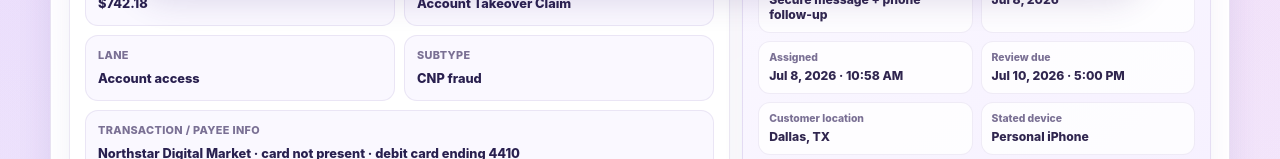
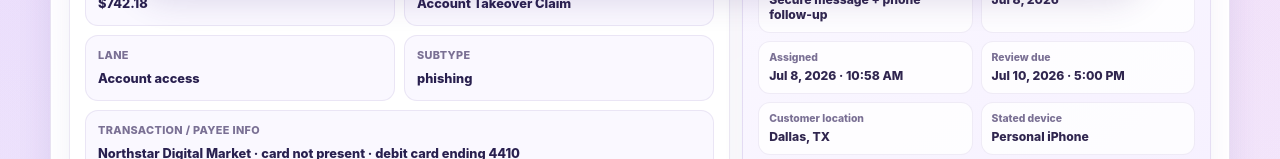
Before and after one commit to iamre2024-debug/fraud-Academy-v1, a React (Vite) app: page / in a window 1280 px wide. Shown: the part 793-952 px from the top of the page. Built offline with nearby package versions, Linux system fonts and the light colour scheme.

Commit message:
Update src/data/caseEnrichment.js

```diff
--- a/src/data/caseEnrichment.js
+++ b/src/data/caseEnrichment.js
@@ -117,7 +117,7 @@ const caseIntake = {
 };
 
 const claimContext = {
-  'FA-ATO-24018': { claimTypeId: 'account-takeover', scenarioId: 'ato-phishing-wallet', subtype: 'CNP fraud', reportedDate: 'Jul 8, 2026', issueStartDate: 'Jul 8, 2026', statement: 'I did not authorize this card purchase and was home when the transaction occurred.' },
+  'FA-ATO-24018': { claimTypeId: 'account-takeover', scenarioId: 'ato-phishing-wallet', subtype: 'phishing', reportedDate: 'Jul 8, 2026', issueStartDate: 'Jul 8, 2026', statement: 'I did not authorize this card purchase and was home when the transaction occurred.' },
   'FA-CB-24007': { claimTypeId: 'non-fraud-chargeback', scenarioId: 'ncb-recurring-cancellation', subtype: 'canceled service billed', reportedDate: 'Jul 8, 2026', issueStartDate: 'May 8, 2026', statement: 'I canceled the subscription and continued to see the same charge on my card statement.' },
   'FA-CR-24003': { claimTypeId: 'credit-risk', scenarioId: 'cr-new-consumer', subtype: 'credit line increase', reportedDate: 'Jul 8, 2026', issueStartDate: 'Jul 7, 2026', statement: 'I recently opened the account and requested access to the available credit line.' },
 };
```
